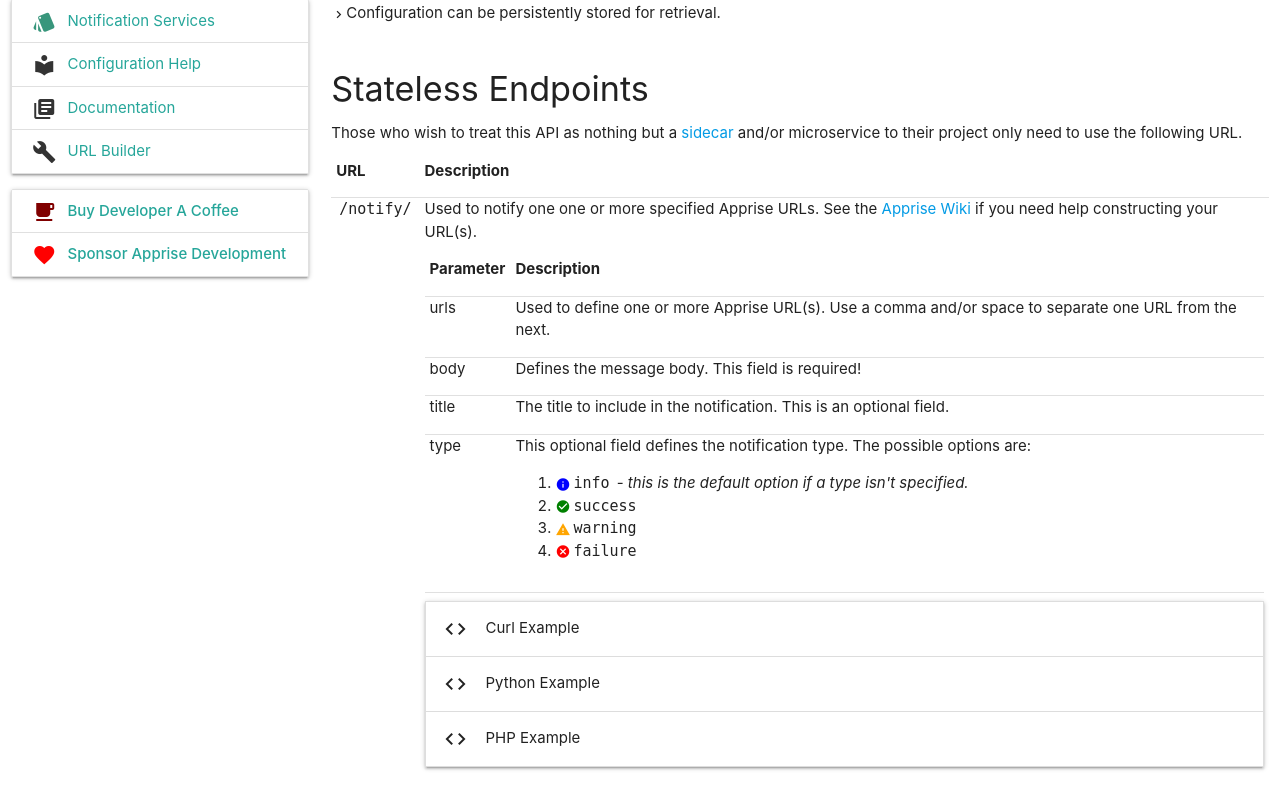
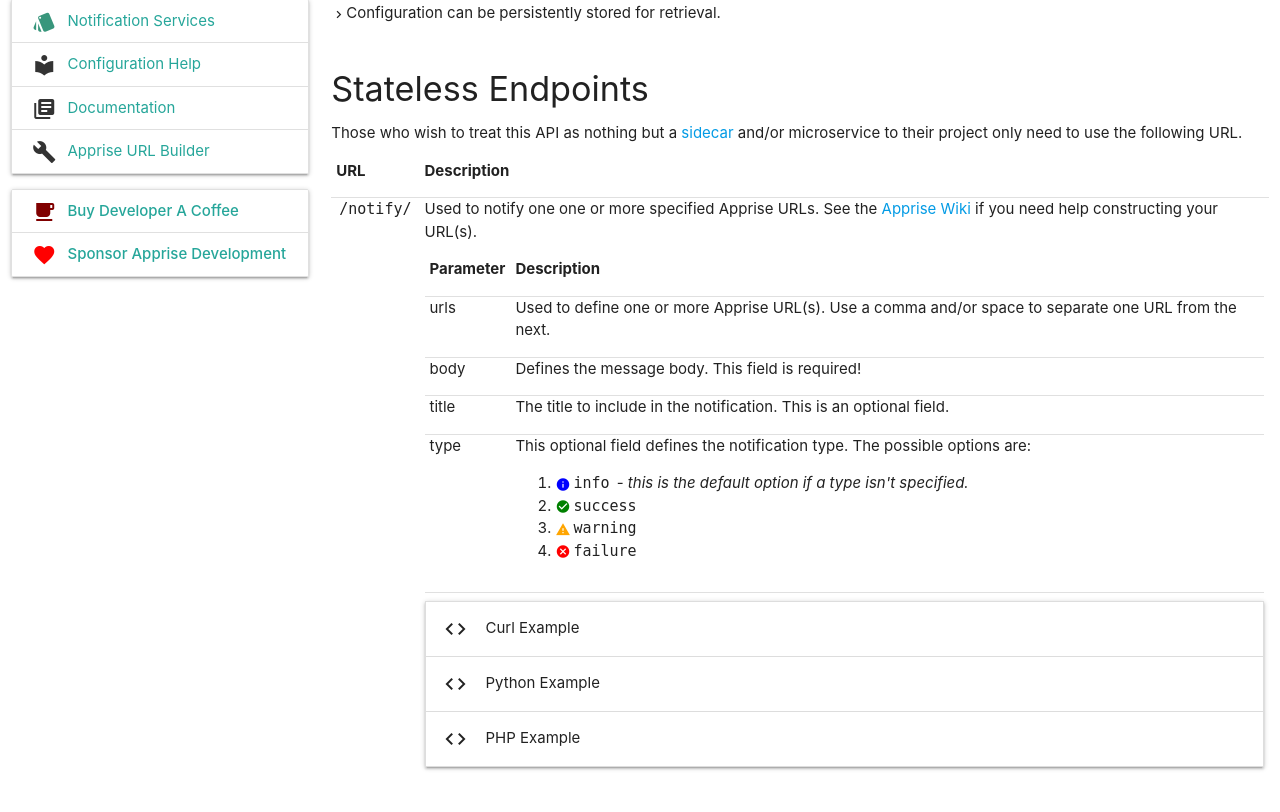
Before and after one commit to caronc/apprise-api, a Django app: template apprise_api/api/templates/welcome.html in a window 1280 px wide. Shown: the part 307-1119 px from the top of the page. Run offline with Django 4.2, Linux system fonts and the light colour scheme; the template is opened without the code that fills it, so the values that code supplies are empty.

Commit message:
ref as Apprise URL Builder

```diff
--- a/apprise_api/api/templates/base.html
+++ b/apprise_api/api/templates/base.html
@@ -183,7 +183,7 @@
   <a class="collection-item"
      target="_blank"
      rel="noopener noreferrer"
-     href="https://appriseit.com/tools/url-builder/"><i class="material-icons">build</i> {% trans "URL Builder" %}</a>
+     href="https://appriseit.com/tools/url-builder/"><i class="material-icons">build</i> {% trans "Apprise URL Builder" %}</a>
 </ul>
 <ul class="collection z-depth-1">
   <a class="collection-item"
```
